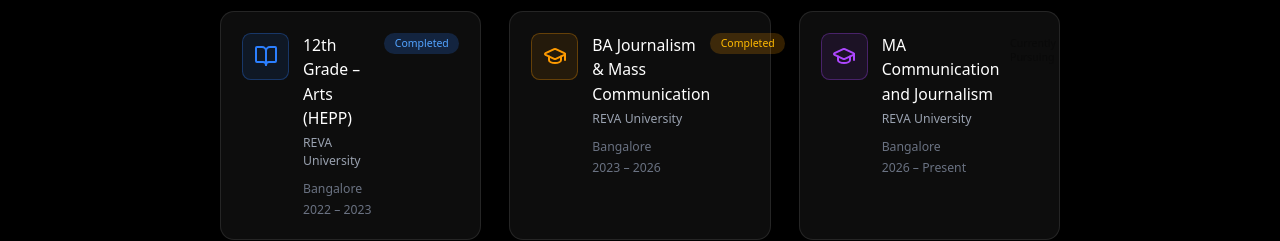
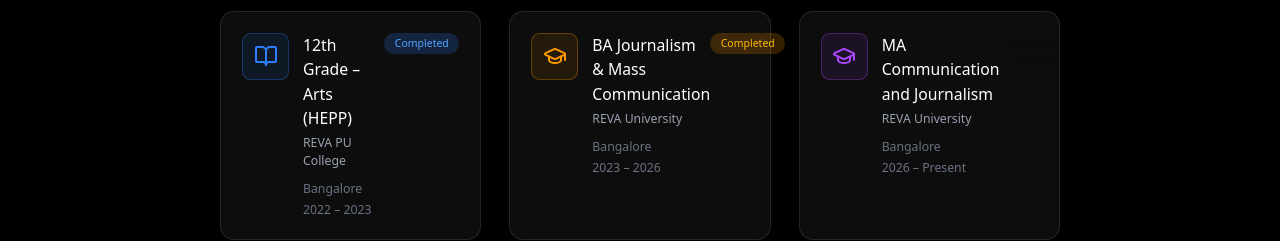
Before and after one commit to Pawanrajsrinivas/Portfolio, a React (Vite) app: page / in a window 1280 px wide. Shown: the part 6340-6581 px from the top of the page. Built offline with nearby package versions, Linux system fonts and the light colour scheme.

Commit message:
jai balayaa

```diff
--- a/src/components/EducationSection.tsx
+++ b/src/components/EducationSection.tsx
@@ -10,7 +10,7 @@
   const education = [
     {
       degree: '12th Grade – Arts (HEPP)',
-      institution: 'REVA University',
+      institution: 'REVA PU College',
       location: 'Bangalore',
       period: '2022 – 2023',
       status: 'Completed',
```
